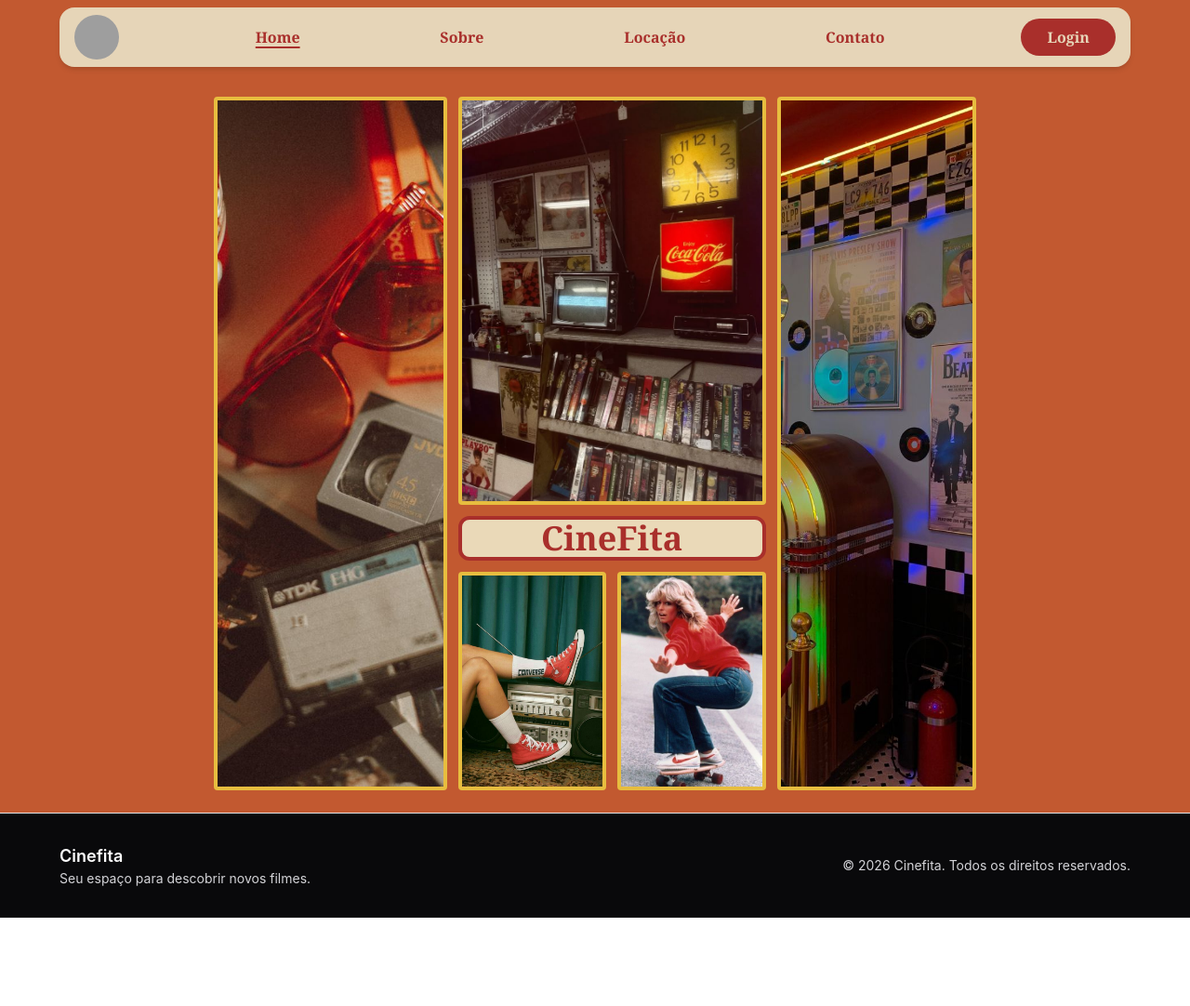
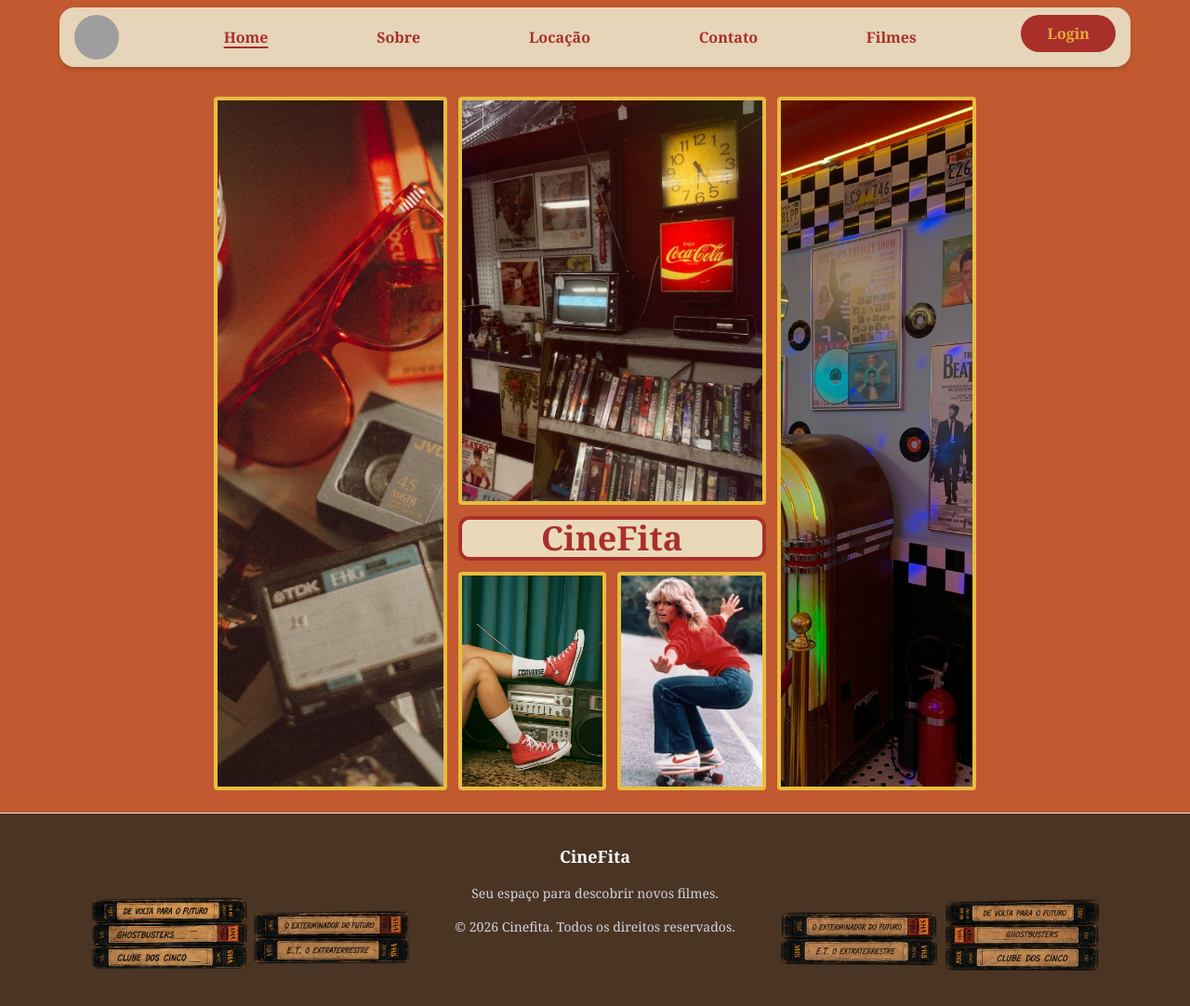
Before and after one commit to beatryzcsr/Cinefita, a React (Vite) app: page / in a window 1280 px wide. Shown: the top 1082 px of the page at 93% size. Before the commit the page ends 987 px from the top, so only its background shows below. Built offline with nearby package versions, Linux system fonts and the light colour scheme; grey boxes are pictures that could not be loaded.

Commit message:
COMMIT FINAL ISA

```diff
--- a/src/App.jsx
+++ b/src/App.jsx
@@ -1,11 +1,12 @@
 import { BrowserRouter, Routes, Route } from "react-router-dom"
-// import Contato from "./pages/Contato"
-// import Erro from "./pages/Erro"
+import Contato from "./pages/Contato"
+import Erro from "./pages/Erro"
 import Home from "./pages/Home"
-// import Sobre from "./pages/Sobre"
+import Sobre from "./pages/Sobre"
 import Header from "./components/Header"
 import Footer from "./components/Footer"
-// import Form from "./pages/Form"
+import Form from "./pages/Form"
+import Filmes from "./pages/Filmes"
 
 
 export default function App() {
@@ -13,12 +14,12 @@ export default function App() {
     <BrowserRouter>
       <Header />
       <Routes>
-        {/* <Route path="/produtos" element={<Produtos />} />
-        <Route path="/formulario" element={<Form />} /> */}
-        {/* <Route path="/contato" element={<Contato />} /> */}
+        <Route path="/filmes" element={<Filmes />} />
+        <Route path="/formulario" element={<Form />} />
+        <Route path="/contato" element={<Contato />} />
         <Route path="/" element={<Home />} />
-        {/* <Route path='/sobre' element={<Sobre />} /> */}
-        {/* <Route path="*" element={<Erro />} /> */}
+        <Route path='/sobre' element={<Sobre />} />
+        <Route path="*" element={<Erro />} />
       </Routes>
       <Footer />
     </BrowserRouter>
--- a/src/components/Footer.jsx
+++ b/src/components/Footer.jsx
@@ -1,18 +1,20 @@
-
+import vhs from "../assets/vhs.png"
+import vhsi from "../assets/vhsi.png"
 
 export default function Footer() {
 	return (
-		<footer className="mt-auto border-t border-zinc-200 bg-zinc-950 px-6 py-8 text-zinc-300">
-			<div className="mx-auto flex max-w-6xl flex-col items-center justify-between gap-3 text-center sm:flex-row sm:text-left">
-				<div>
-					<p className="text-lg font-semibold text-white">Cinefita</p>
-					<p className="text-sm">Seu espaço para descobrir novos filmes.</p>
+		<footer className=" mt-auto border-t border-zinc-200 bg-[#4a3525]  py-8 text-zinc-300 flex ">
+			<div className="mx-auto flex max-w-6xl items-start justify-between gap-6 text-left ">
+				<div className="flex items-start gap-10">
+					<img className="h-50 w-90 object-contain" src={vhs} alt="VHS Cinefita" />
+					<div className="flex flex-col gap-4 justify-center">
+						<p className="flex justify-center text-lg font-semibold text-white font-serif">CineFita</p>
+						<p className="flex justify-center text-sm font-serif">Seu espaço para descobrir novos filmes.</p>
+				        <p className="flex justify-center text-right text-sm font-serif">© 2026 Cinefita. Todos os direitos reservados.</p>
+					</div>
+                    <img className="h-50 w-90 object-contain" src={vhsi} alt="VHS Cinefita" />
 				</div>
-				<p className="text-sm">© 2026 Cinefita. Todos os direitos reservados.</p>
 			</div>
 		</footer>
 	);
 }
-
-
-// mask-[<value>]
--- a/src/components/Header.jsx
+++ b/src/components/Header.jsx
@@ -5,6 +5,7 @@ const links = [
 	{ to: "/sobre", label: "Sobre" },
 	{ to: "/locacao", label: "Locação" },
 	{ to: "/contato", label: "Contato" },
+    { to: "/filmes", label: "Filmes"}
 ];
 
 export default function Header() {
@@ -26,7 +27,7 @@ export default function Header() {
 						</NavLink>
 					))}
 				</nav>
-				<NavLink className="rounded-full bg-[#a92f2b] px-5 py-2 font-serif text-sm font-bold text-[#e6d5b8] transition-colors hover:bg-[#862321] sm:px-7 sm:text-base" to="/login">
+				<NavLink className="rounded-full bg-[#a92f2b] transition delay-300 duration-150 ease-in-out px-5 py-2 font-serif text-sm font-bold text-[#e5a93c] transition-colors hover: -translate-y-1 hover:scale-110 hover:bg-[#862321] sm:px-7 sm:text-base">
 					Login
 				</NavLink>
 			</div>
```
Also changed, not shown: src/assets/vhsi.png (added).
